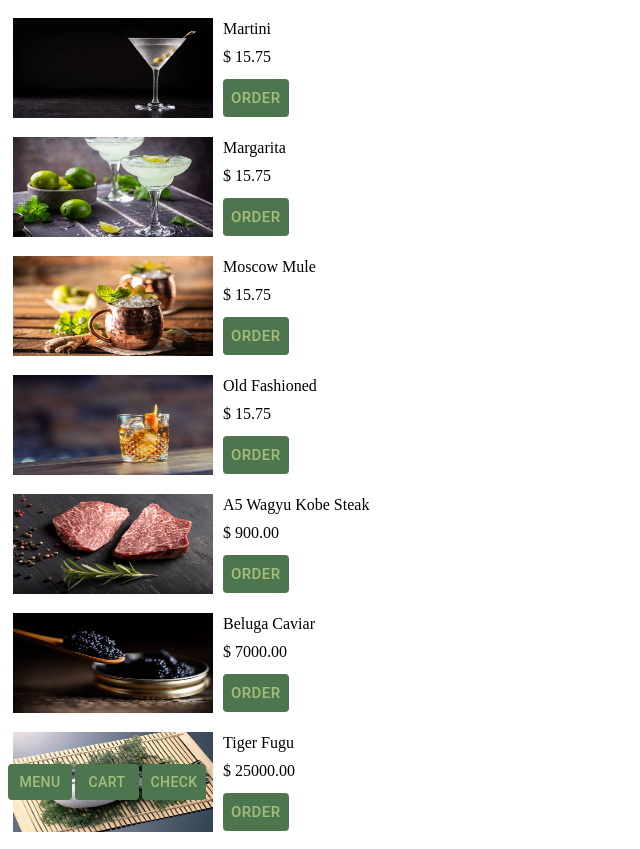
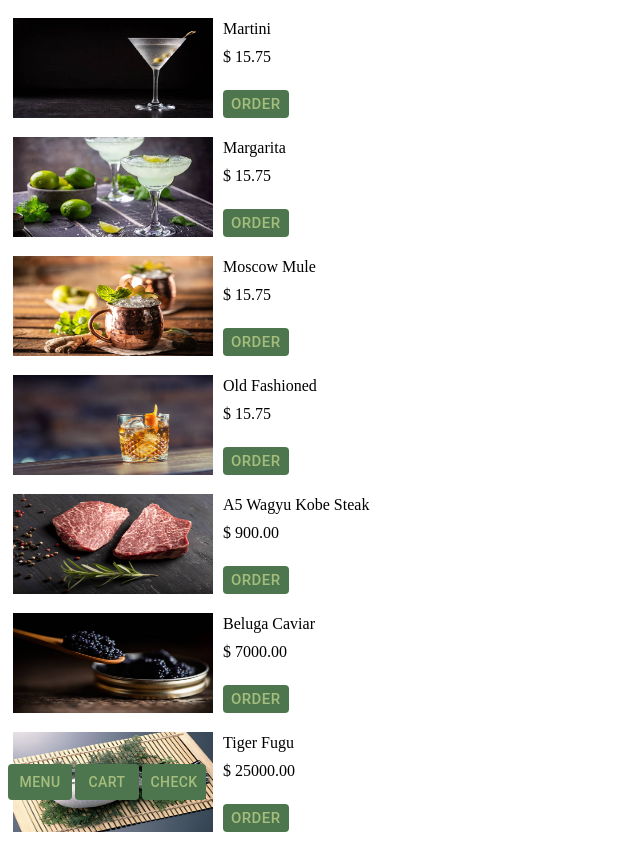
Before and after one commit to magicmitra/MaryJaneLounge, a React (Create React App) app: page / in a window 1280 px wide. Shown: the whole page, without its empty margins (0-640 px from the left). Built offline with nearby package versions, Linux system fonts and the light colour scheme.

Commit message:
fix fucking font

```diff
--- a/src/components/MenuItem.tsx
+++ b/src/components/MenuItem.tsx
@@ -51,7 +51,7 @@ const MenuItem = (props: ProductModel) => {
             <div style={{
                 position: 'absolute',
                 left: '215px',
-                bottom: '10px'
+                bottom: '9px'
             }}>
                 {(items.findIndex(item => item.id === props.id) === -1) ?
                     <Button style={buttonOrderStyle}
@@ -76,7 +76,9 @@ const buttonOrderStyle = {
     background: "#4E764E",
     color: "#A5BE7D",
     textFont: 'IBM Plex Mono',
-    fontSize: '15px'
+    fontSize: '15px',
+    paddingBottom: '1px',
+    paddingTop: '1px'
 }
 
 export default MenuItem
--- a/src/components/Quantity.tsx
+++ b/src/components/Quantity.tsx
@@ -57,7 +57,7 @@ const buttonPlusMinusStyleMinus = {
     borderRadius: '5%',
     maxHeight: '18px',
     maxWidth: '9x',
-    fontSize: '30px',
+    fontSize: '27px',
     marginRight: '4px'
 }
 
@@ -68,7 +68,7 @@ const buttonPlusMinusStylePlus = {
     borderRadius: '5%',
     maxHeight: '18px',
     maxWidth: '9x',
-    fontSize: '30px',
+    fontSize: '27px',
     marginLeft: '4px'
 }
 
```
